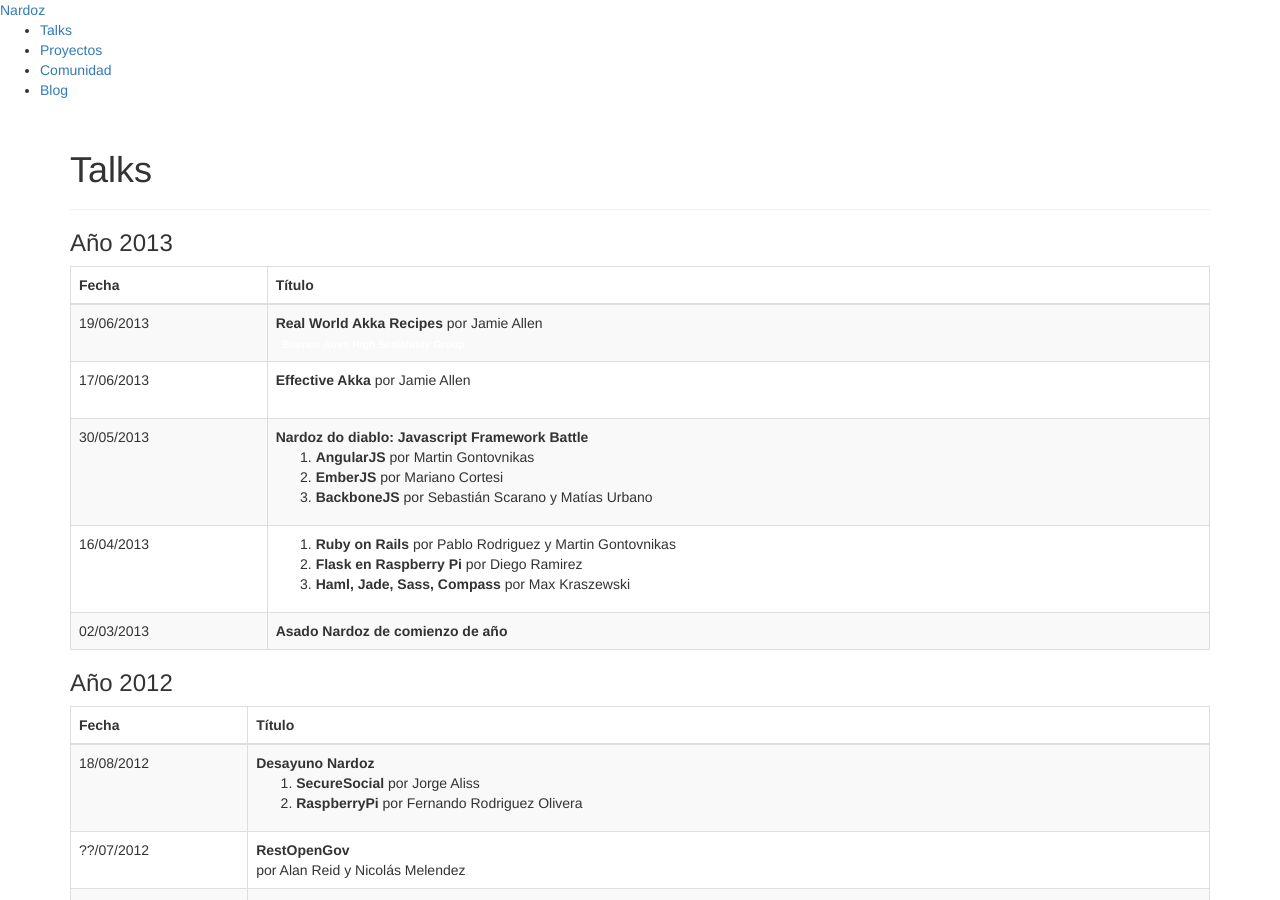
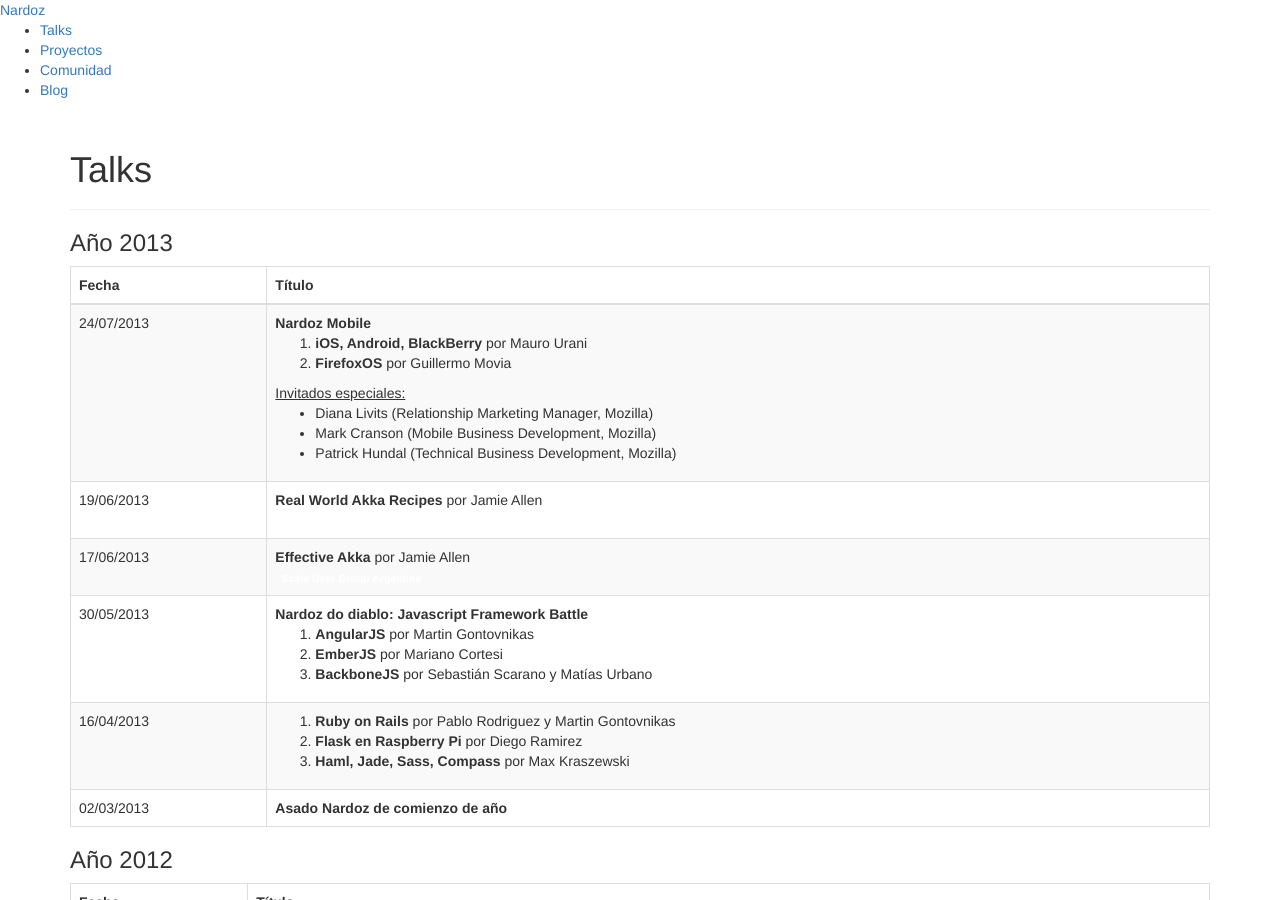
Before and after one commit to Nardoz/nardoz.github.com, a Jekyll site: the page built from talks.html, in a window 1280 px wide and 900 px high. Built offline with Jekyll 4.4.1, drawn with Linux system fonts in a browser that asks for light colours; nearby versions of some CDN libraries; library files that are not in the unit come from our copies.

Commit message:
added last meeting

```diff
--- a/talks.html
+++ b/talks.html
@@ -19,6 +19,22 @@
       </tr>
     </thead>
     <tbody>
+      <tr>
+        <td>24/07/2013</td>
+        <td>
+          <strong>Nardoz Mobile</strong>
+          <ol>
+            <li><strong>iOS, Android, BlackBerry</strong> por Mauro Urani</li>
+            <li><strong>FirefoxOS</strong> por Guillermo Movia</li>
+          </ol>
+          <u>Invitados especiales:</u>
+          <ul>
+            <li>Diana Livits (Relationship Marketing Manager, Mozilla)</li>
+            <li>Mark Cranson (Mobile Business Development, Mozilla)</li>
+            <li>Patrick Hundal (Technical Business Development, Mozilla)</li>
+          </ul>
+        </td>
+      </tr>
       <tr>
         <td>19/06/2013</td>
         <td>
```
Also changed, not shown: index.html (+16 -0 lines).
